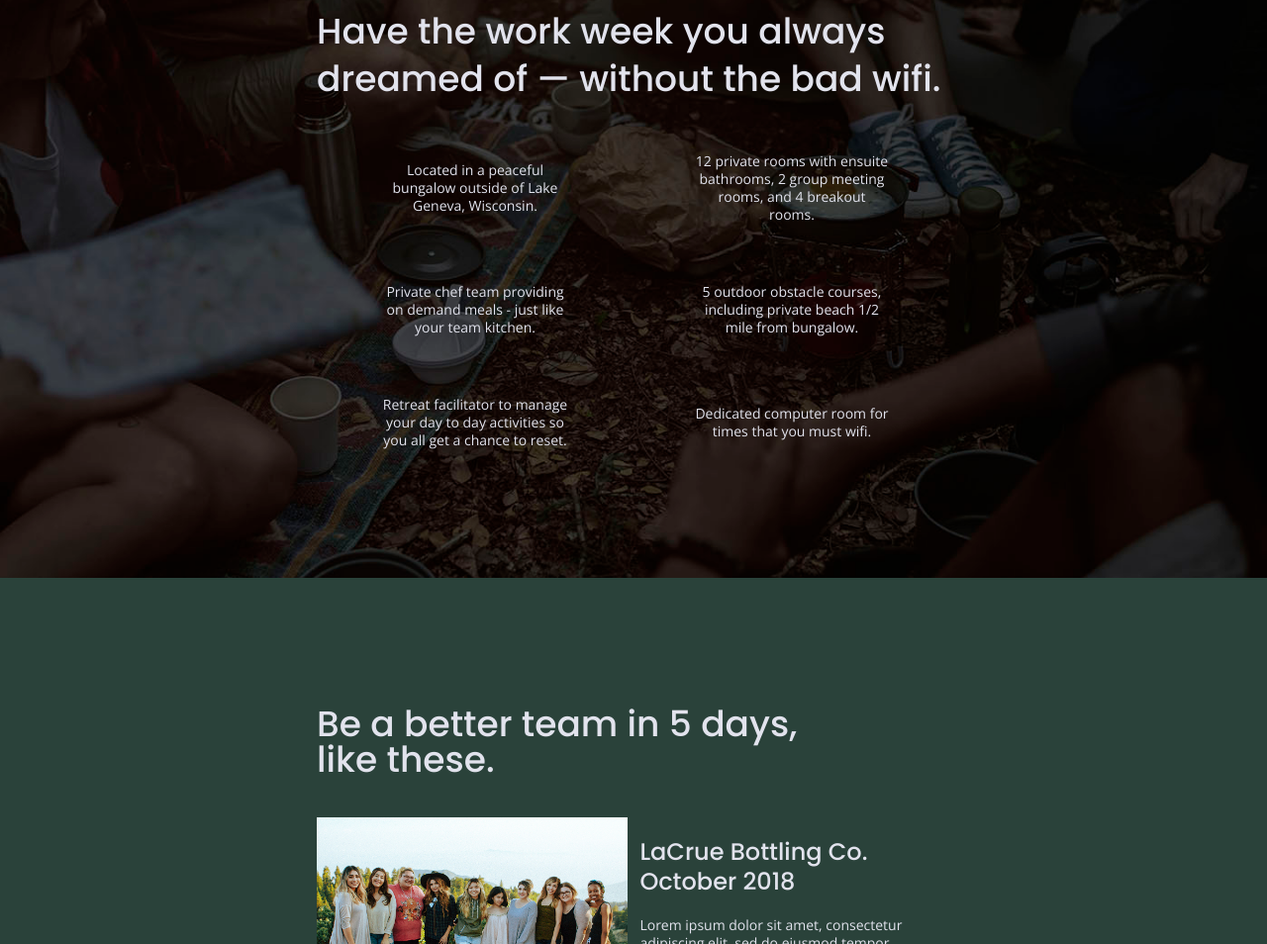
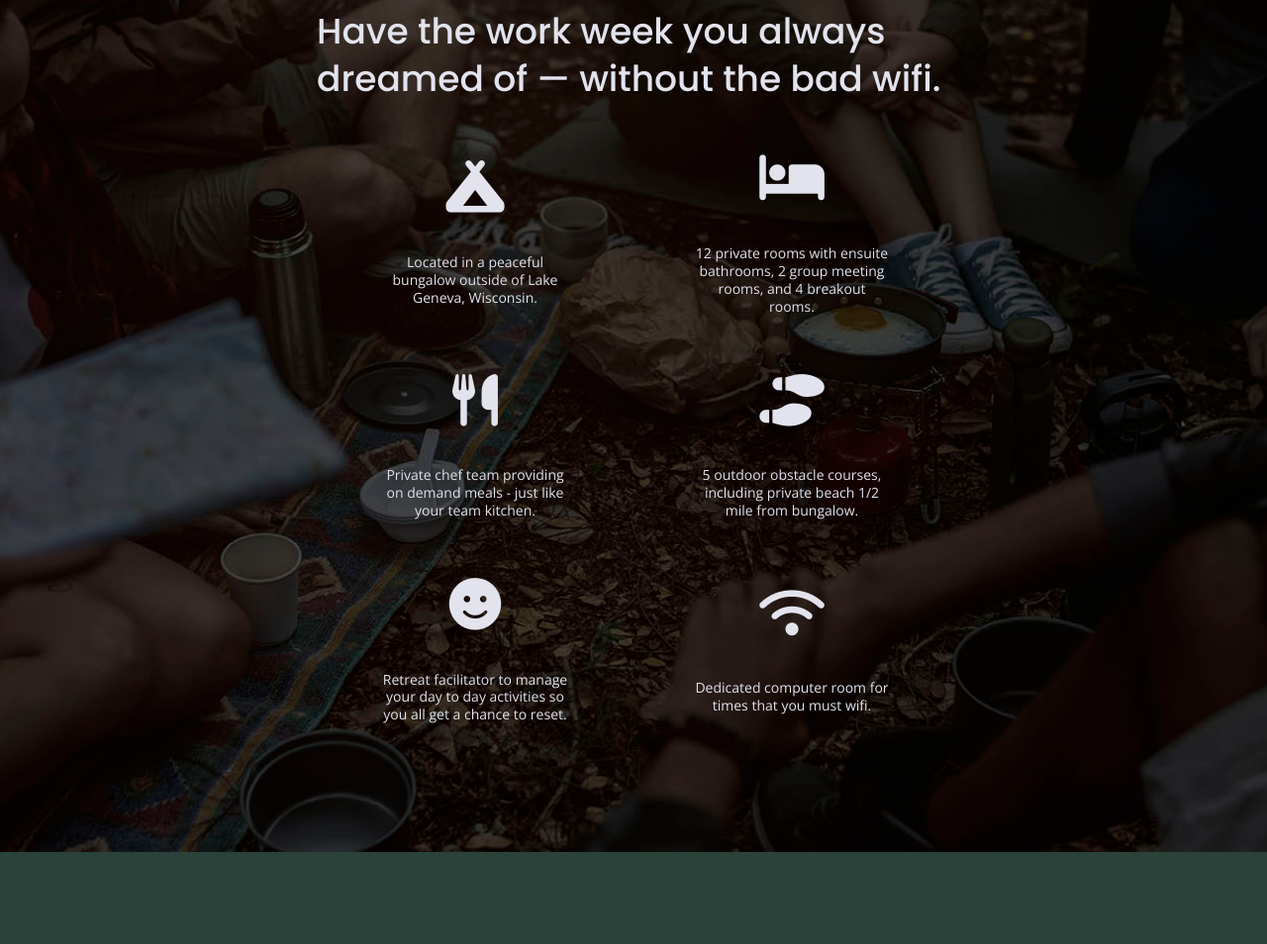
Before and after one commit to sheeshalicia/unplugged, a website: page index.html in a window 1280 px wide. Shown: the part 1154-2108 px from the top of the page at 99% size. Drawn offline with nearby package versions, Linux system fonts and the light colour scheme.

Commit message:
Font awesome icons added to homepage

```diff
--- a/css/main.css
+++ b/css/main.css
@@ -319,6 +319,11 @@ input[type=button] {
 .features p{
   margin: 0;
   text-align: center;
+}
+
+.features i{
+  font-size: 3.75em;
+  margin-bottom: 40px;
 }
 
 .reviews{
--- a/index.html
+++ b/index.html
@@ -19,45 +19,15 @@
   <link rel="stylesheet" href="css/normalize.css">
   <link rel="stylesheet" href="css/main.css">
 
+  <script src="https://kit.fontawesome.com/864a403a53.js" crossorigin="anonymous"></script>
+
   <meta name="theme-color" content="#fafafa">
   <!-- Google Fonts -->
   <link href="https://fonts.googleapis.com/css?family=Open+Sans:400,700|Poppins:500,700" rel="stylesheet">
+
+
 </head>
-<!-- site list
-Header
-  Logo
-  Navigation bar
-    About
-    FAQ
-  Headline
-  Image
 
-Content Area
-  Newsletter signup
-    Headline text
-    Paragraph text
-    Headline text
-    Email field
-    Submit button
-  General Information
-    Headline text
-    Background image
-    Icons
-    Descriptions
-  Past Retreat Case Study
-    Headline text
-    image
-    paragraph text
-
-Footer
-  Contact
-    Headline text
-    Contact info
-  Social Media
-    Headline text
-    Social icons
-  Copyright
-end of site list -->
 <body>
 
   <!-- Add your site or application content here -->
@@ -104,27 +74,27 @@ end of site list -->
     <h2>Have the work week you always dreamed of — without the bad wifi.</h2>
     <div class="features-items">
         <article>
-          <p class="fontawesome-icon"></p>
+          <p class="fontawesome-icon"><i class="fas fa-campground"></i></p>
           <p class="features-item-description">Located in a peaceful bungalow outside of Lake Geneva, Wisconsin.</p>
         </article>
         <article>
-          <p class="fontawesome-icon"></p>
+          <p class="fontawesome-icon"><i class="fas fa-bed"></i></p>
           <p class="features-item-description">12 private rooms with ensuite bathrooms, 2 group meeting rooms, and 4 breakout rooms.</p>
         </article>
         <article>
-          <p class="fontawesome-icon"></p>
+          <p class="fontawesome-icon"><i class="fas fa-utensils"></i></p>
           <p class="features-item-description">Private chef team providing on demand meals - just like your team kitchen.</p>
         </article>
         <article>
-          <p class="fontawesome-icon"></p>
+          <p class="fontawesome-icon"><i class="fas fa-shoe-prints"></i></p>
           <p class="features-item-description">5 outdoor obstacle courses, including private beach 1/2 mile from bungalow.</p>
         </article>
         <article>
-          <p class="fontawesome-icon"></p>
+          <p class="fontawesome-icon"><i class="fas fa-smile"></i></p>
           <p class="features-item-description">Retreat facilitator to manage your day to day activities so you all get a chance to reset.</p>
         </article>
         <article>
-          <p class="fontawesome-icon"></p>
+          <p class="fontawesome-icon"><i class="fas fa-wifi"></i></p>
           <p class="features-item-description">Dedicated computer room for times that you must wifi.</p>
         </article>
       </div><!---features-items ends -->
```
Also changed, not shown: about/index.html (+4 -0 lines), faq/index.html (+4 -0 lines).
